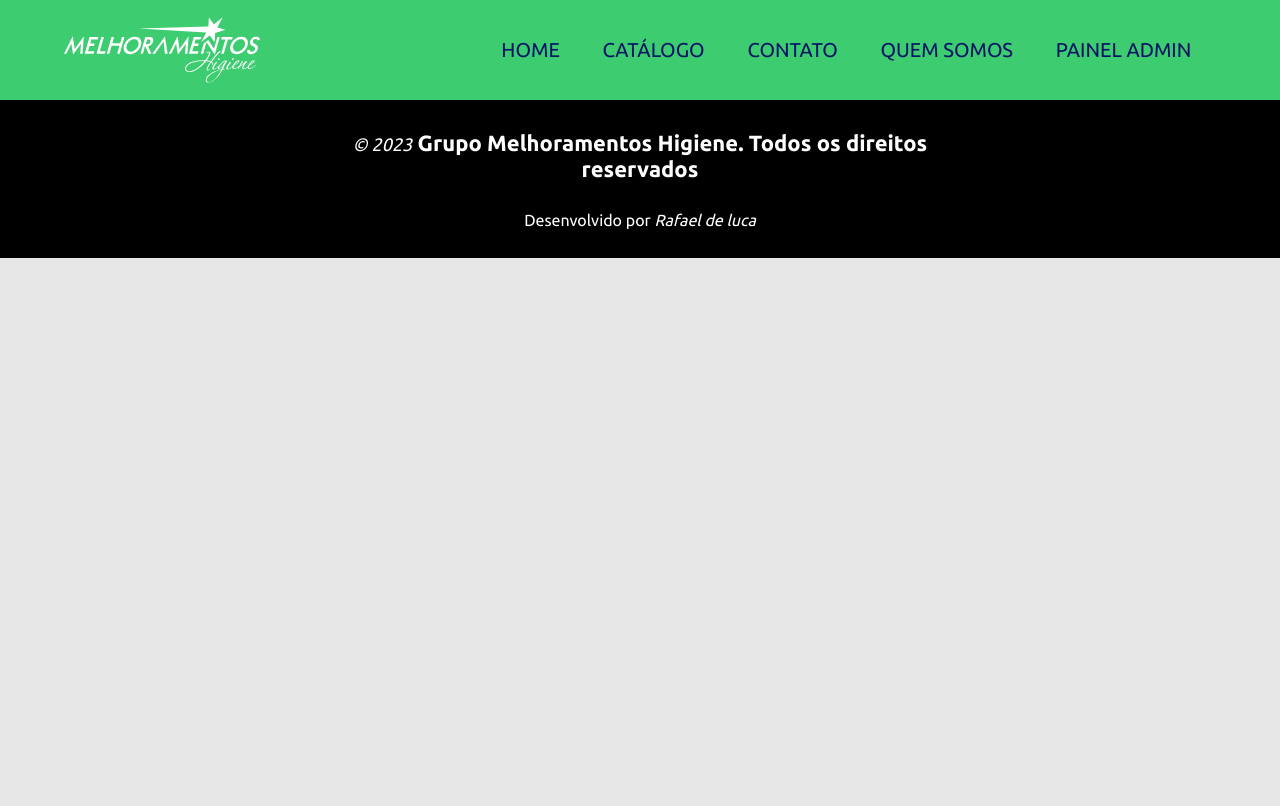
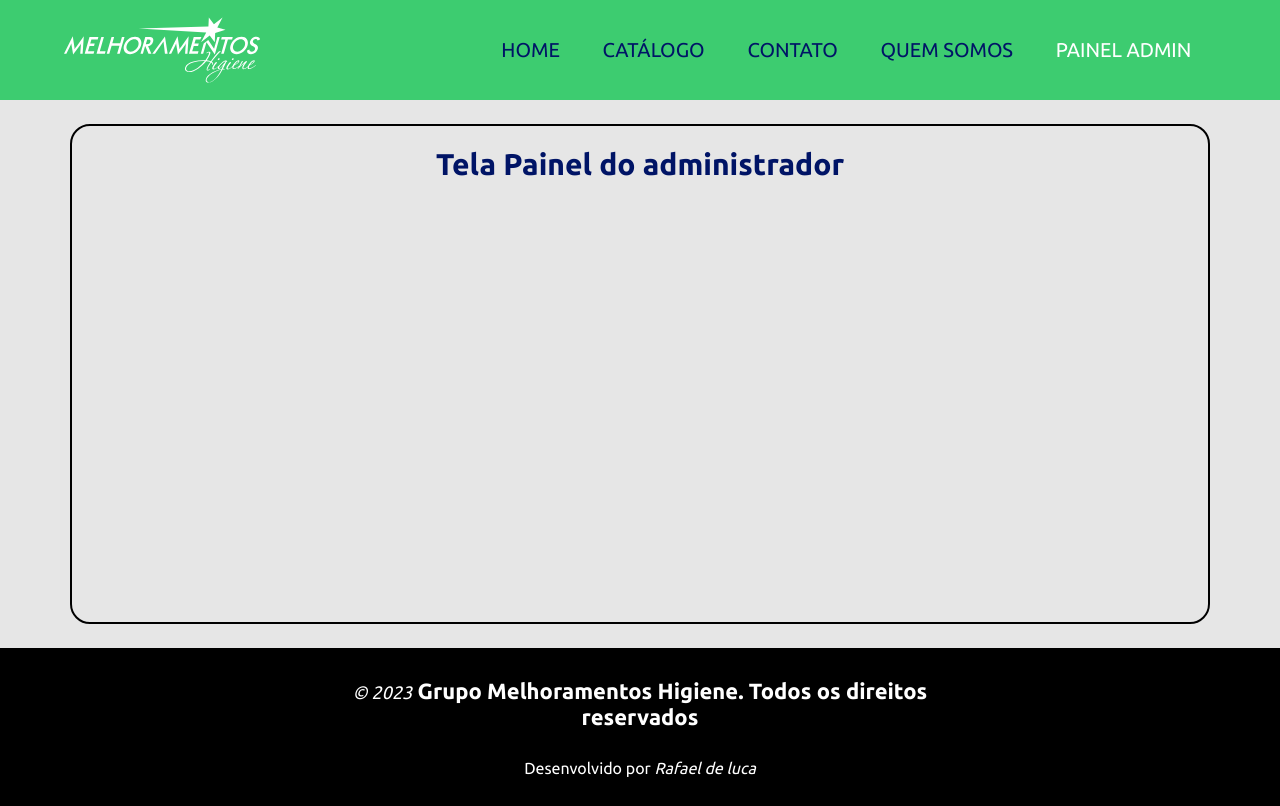
Before and after one commit to rafaelgauderio/typescript-react-elite-products-frontend, a React (Create React App) app: page /admin in a window 1280 px wide. Built offline with nearby package versions, Linux system fonts and the light colour scheme.

Commit message:
Rota Admim e Rota Empresa

```diff
--- a/src/Rotas.tsx
+++ b/src/Rotas.tsx
@@ -3,8 +3,9 @@ import Header from "./componentes/Header";
 import Rodape from "./componentes/Rodape/intex";
 import Home from "./paginas/Home";
 import Produtos from "./paginas/Produtos";
-import Contatos from "./paginas/Contatos/Contatos";
-import Empresa from "./paginas/Empresa/Empresa";
+import Admin from "./paginas/Admin";
+import Contatos from "./paginas/Contatos";
+import Empresa from "./paginas/Empresa";
 
 function Rotas() {
 
@@ -25,6 +26,9 @@ function Rotas() {
           <Empresa></Empresa>
         </Route>
       </Switch>
+      <Route path="/admin">
+        <Admin></Admin>
+      </Route>
       <Rodape></Rodape>
     </BrowserRouter>
   );
--- a/src/componentes/Header/index.tsx
+++ b/src/componentes/Header/index.tsx
@@ -45,14 +45,14 @@ function Header() {
                             </NavLink>
                         </li>
                         <li>
-                            <NavLink to="empresa" activeClassName='ativo'>
+                            <NavLink to="/empresa" activeClassName='ativo'>
                                 QUEM SOMOS
                             </NavLink>
                         </li>
                         <li>
-                            <a href="link admim">
+                            <NavLink to="/admin" activeClassName='ativo'>
                                 PAINEL ADMIN
-                            </a>
+                            </NavLink>
                         </li>
                     </ul>
                 </div>
--- /dev/null
+++ b/src/paginas/Admin/index.tsx
@@ -0,0 +1,10 @@
+import './styles.css';
+
+function Admin () {
+
+    return (
+        <h1 className="container my-4">Tela Painel do administrador</h1>
+    );
+}
+
+export default Admin;
--- /dev/null
+++ b/src/paginas/Admin/styles.css
@@ -0,0 +1,12 @@
+.container {
+    min-height: 500px;
+}
+
+h1 {
+    display: flex;
+    justify-content: center;
+    font-size: 30px;
+    padding: 20px 0;
+    border: 2px solid black;
+    border-radius: 20px;
+}
```
Also changed, not shown: src/paginas/Contatos/index.tsx (renamed from src/paginas/Contatos/Contatos.tsx), src/paginas/Empresa/index.tsx (renamed from src/paginas/Empresa/Empresa.tsx).
